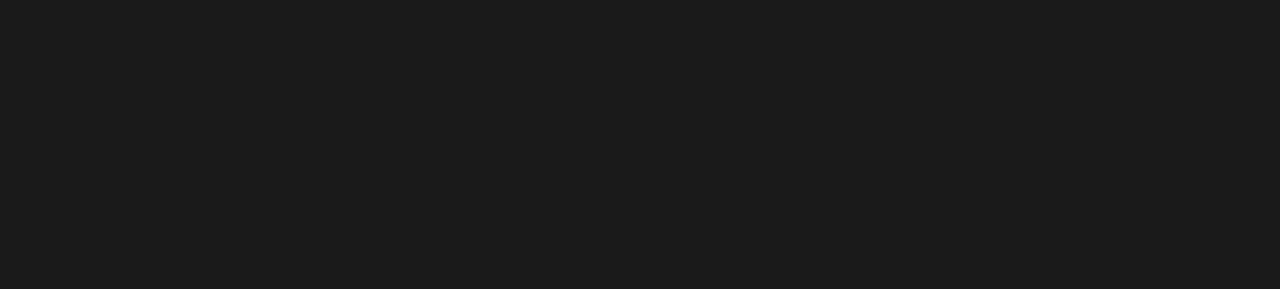
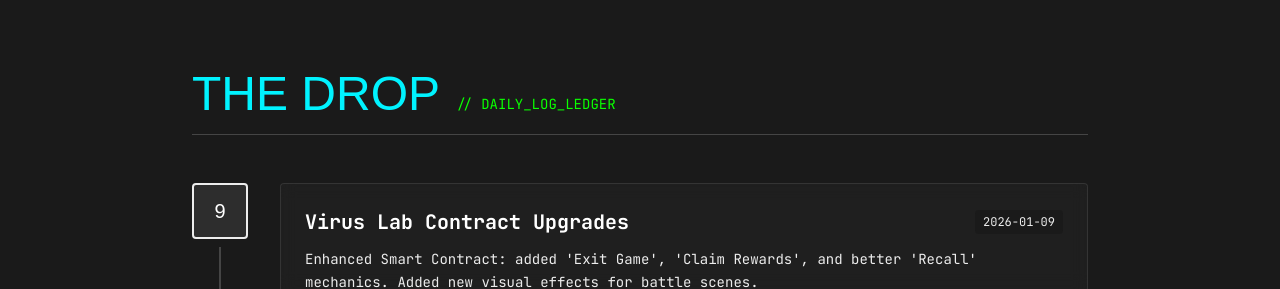
Before and after one commit to sankalp771/devsinbandana_pf, a Next.js app: page / in a window 1280 px wide. Shown: the part 811-1100 px from the top of the page. Before the commit the page ends 800 px from the top, so only its background shows below. Built offline with nearby package versions, Linux system fonts and the light colour scheme; a web font is replaced by a local one.

Commit message:
Add Daily Drop component and update Hero Section

```diff
--- a/app/page.tsx
+++ b/app/page.tsx
@@ -1,9 +1,11 @@
 import { HeroSection } from "@/components/hero-section";
+import { DailyDrop } from "@/components/daily-drop";
 
 export default function Home() {
   return (
     <main className="min-h-screen bg-asphalt overflow-x-hidden selection:bg-neon-green selection:text-asphalt">
       <HeroSection />
+      <DailyDrop />
     </main>
   );
 }
--- /dev/null
+++ b/components/daily-drop.tsx
@@ -0,0 +1,80 @@
+"use client";
+
+import { drops } from "@/lib/data";
+import { motion } from "framer-motion";
+
+export function DailyDrop() {
+    // Sort drops by day descending (newest first)
+    const sortedDrops = [...drops].sort((a, b) => b.day - a.day);
+
+    return (
+        <section className="bg-asphalt py-20 px-6 md:px-12 border-t border-street-gray/10">
+            <div className="container mx-auto max-w-4xl">
+                <div className="mb-12 flex items-end gap-4 border-b border-street-gray/20 pb-4">
+                    <h2 className="text-4xl md:text-5xl font-glitch text-spray-cyan leading-none">
+                        THE DROP
+                    </h2>
+                    <span className="font-mono text-neon-green mb-1 text-sm">
+             // DAILY_LOG_LEDGER
+                    </span>
+                </div>
+
+                <div className="space-y-8">
+                    {sortedDrops.map((drop, index) => (
+                        <motion.div
+                            key={drop.day}
+                            initial={{ opacity: 0, y: 20 }}
+                            whileInView={{ opacity: 1, y: 0 }}
+                            viewport={{ once: true }}
+                            transition={{ delay: index * 0.1 }}
+                            className="relative group"
+                        >
+                            {/* Connector Line */}
+                            {index !== sortedDrops.length - 1 && (
+                                <div className="absolute left-[27px] top-16 bottom-[-32px] w-[2px] bg-street-gray/20 group-hover:bg-spray-pink/50 transition-colors" />
+                            )}
+
+                            <div className="flex gap-6 md:gap-8">
+                                {/* Day Badge */}
+                                <div className="flex-shrink-0">
+                                    <div className="w-14 h-14 bg-concrete border-2 border-street-gray flex items-center justify-center rounded-sm group-hover:border-spray-pink group-hover:text-spray-pink transition-colors">
+                                        <span className="font-glitch text-xl text-white group-hover:text-spray-pink">{drop.day}</span>
+                                    </div>
+                                </div>
+
+                                {/* Content Card */}
+                                <div className="flex-grow bg-concrete/30 p-6 rounded-sm border border-street-gray/10 hover:border-spray-cyan/30 transition-all backdrop-blur-sm">
+                                    <div className="flex flex-col md:flex-row md:items-center justify-between gap-2 mb-3">
+                                        <h3 className="text-xl font-bold font-mono text-white group-hover:text-spray-cyan transition-colors">
+                                            {drop.topic}
+                                        </h3>
+                                        <span className="text-xs font-mono text-street-gray bg-asphalt px-2 py-1 rounded">
+                                            {drop.date}
+                                        </span>
+                                    </div>
+
+                                    <p className="text-street-gray font-mono mb-4 text-sm leading-relaxed">
+                                        {drop.description}
+                                    </p>
+
+                                    <div className="flex flex-wrap items-center gap-3 mt-4 pt-4 border-t border-street-gray/10">
+                                        <div className="flex gap-2">
+                                            {drop.stack.map((tech) => (
+                                                <span key={tech} className="text-[10px] uppercase font-bold text-asphalt bg-neon-green px-2 py-[2px] rounded-sm">
+                                                    {tech}
+                                                </span>
+                                            ))}
+                                        </div>
+                                        <div className="ml-auto text-xs font-mono text-spray-pink/80">
+                                            &gt; {drop.commit}
+                                        </div>
+                                    </div>
+                                </div>
+                            </div>
+                        </motion.div>
+                    ))}
+                </div>
+            </div>
+        </section>
+    );
+}
--- a/components/hero-section.tsx
+++ b/components/hero-section.tsx
@@ -98,7 +98,7 @@ export function HeroSection() {
                             transition={{ repeat: Infinity, duration: 3, ease: "easeInOut" }}
                             className="absolute -bottom-6 -right-6 bg-asphalt border-2 border-neon-green p-4 rotate-[-6deg] shadow-[4px_4px_0px_var(--color-neon-green)]"
                         >
-                            <div className="font-glitch text-2xl text-white">DAY 1</div>
+                            <div className="font-glitch text-2xl text-white">DAY {Math.ceil((new Date().getTime() - new Date('2026-01-01').getTime()) / (1000 * 60 * 60 * 24)) + 1}</div>
                         </motion.div>
                     </div>
                 </motion.div>
--- /dev/null
+++ b/lib/data.ts
@@ -0,0 +1,83 @@
+export interface DailyDrop {
+    day: number;
+    date: string;
+    topic: string;
+    description: string;
+    stack: string[]; // e.g., ["Next.js", "Tailwind"]
+    commit: string; // e.g., "init: street-code-chronicles"
+}
+
+export const drops: DailyDrop[] = [
+    {
+        day: 1,
+        date: "2026-01-01",
+        topic: "Portfolio Initialization",
+        description: "Kicked off the 100 Days of Code challenge. Built the 'Street Code Chronicles' portfolio with the 'Bandana Coder' aesthetic using Next.js 15 and Tailwind v4.",
+        stack: ["Next.js", "TailwindCSS", "Framer Motion"],
+        commit: "init: street-code-chronicles project setup"
+    },
+    {
+        day: 2,
+        date: "2026-01-02",
+        topic: "MediPilot Authentication",
+        description: "Integrated Clerk for secure user authentication in MediPilot. Set up Supabase with Prisma ORM to handle patient data and prescriptions.",
+        stack: ["Clerk", "Supabase", "Prisma"],
+        commit: "feat: auth setup and database schema init"
+    },
+    {
+        day: 3,
+        date: "2026-01-03",
+        topic: "Virus Eater Lab: Dual Mode",
+        description: "Implemented Dual-Mode architecture (Simulation vs On-chain). Deployed the first smart contract on Base Sepolia, though payment integration is still WIP.",
+        stack: ["Base Sepolia", "Solidity", "Next.js"],
+        commit: "feat: dual mode engine and initial contract deploy"
+    },
+    {
+        day: 4,
+        date: "2026-01-04",
+        topic: "MediPilot History & Schema",
+        description: "Added History Report features to track past uploads. Built robust API routes and finalized the Prisma Schema for medical records.",
+        stack: ["Prisma", "API Routes", "PostgreSQL"],
+        commit: "backend: history routes and schema finalization"
+    },
+    {
+        day: 5,
+        date: "2026-01-05",
+        topic: "MediPilot UI & Error Handling",
+        description: "Refined the UI with 'Medical Emerald' components. Implemented comprehensive error handling for the report generation pipeline.",
+        stack: ["React", "UI Components", "Error Boundary"],
+        commit: "ui: report components and global error handling"
+    },
+    {
+        day: 6,
+        date: "2026-01-06",
+        topic: "MediPilot File Uploads",
+        description: "Polished the History Page and built a drag-and-drop File Upload component for processing PDF lab reports.",
+        stack: ["React Dropzone", "TailwindCSS"],
+        commit: "feat: file upload logic and history ui update"
+    },
+    {
+        day: 7,
+        date: "2026-01-07",
+        topic: "Virus Lab Payment Fixed",
+        description: "Migrated Virus Lab to Bun for speed. Replaced WalletConnect with MetaMask (wagmi), finally fixing the payment/transaction flow.",
+        stack: ["Bun", "Wagmi", "MetaMask"],
+        commit: "fix: payment flow and migration to bun"
+    },
+    {
+        day: 8,
+        date: "2026-01-08",
+        topic: "Virus Lab Optimization",
+        description: "Code cleanup and optimization. Updated the README and refactored the codebase for better maintainability.",
+        stack: ["Refactoring", "Documentation"],
+        commit: "refactor: code cleanup and readme update"
+    },
+    {
+        day: 9,
+        date: "2026-01-09",
+        topic: "Virus Lab Contract Upgrades",
+        description: "Enhanced Smart Contract: added 'Exit Game', 'Claim Rewards', and better 'Recall' mechanics. Added new visual effects for battle scenes.",
+        stack: ["Solidity", "Smart Contracts", "VFX"],
+        commit: "smart-contract: recall logic and visual effects"
+    }
+];
```
